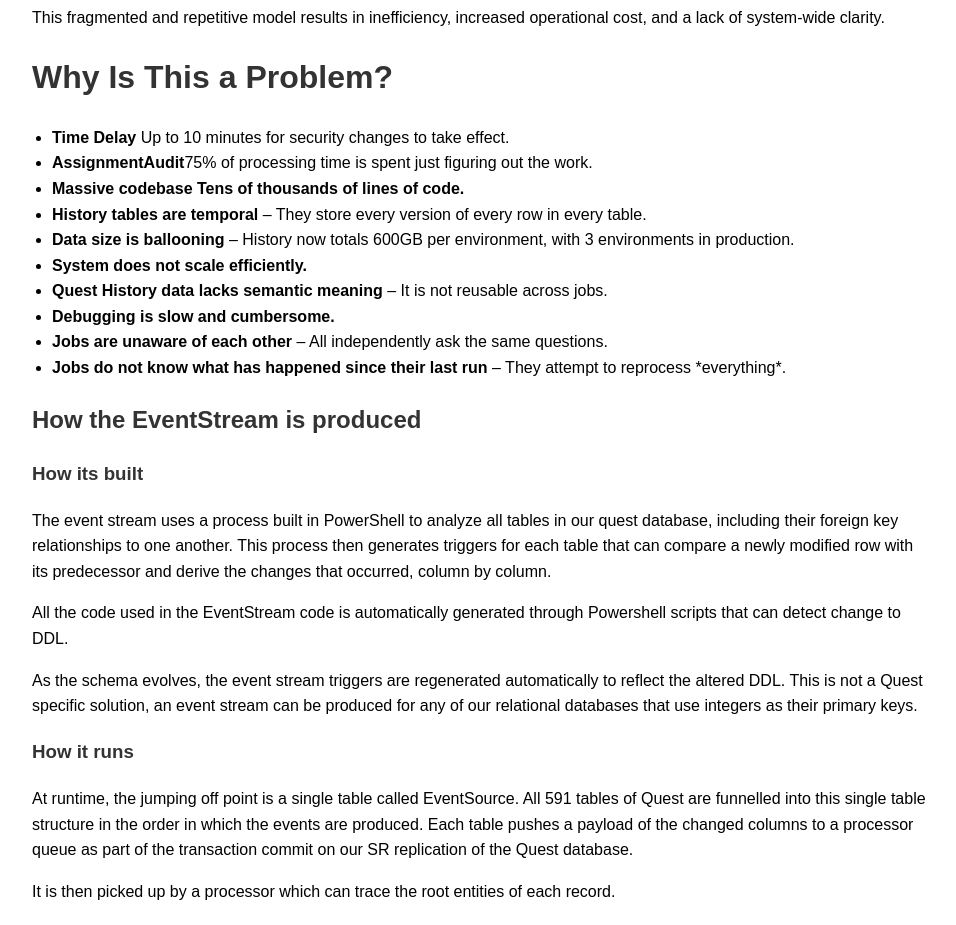
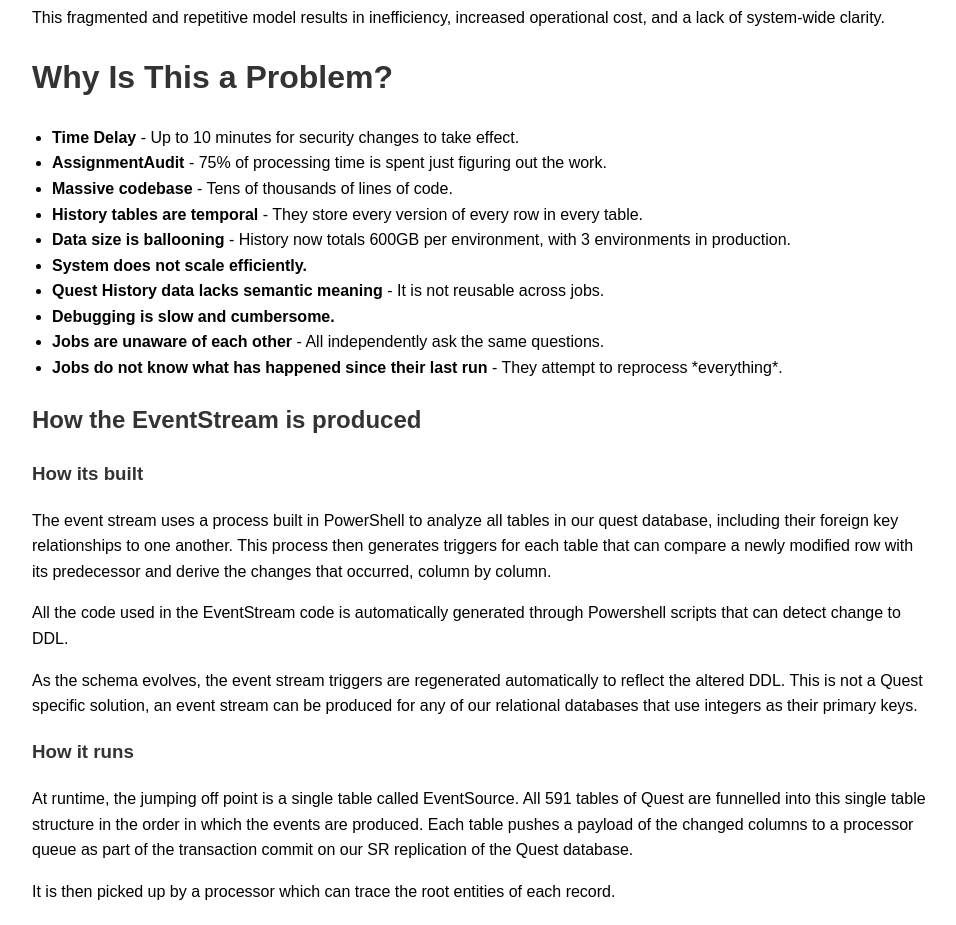
Before and after one commit to avandaleJohn/event-stream, a plain HTML site: page docs/index.html in a window 1280 px wide. Shown: the part 2880-3805 px from the top of the page, without its empty margins (8-964 px from the left). Drawn offline with Linux system fonts and the light colour scheme.

Commit message:
formatting

```diff
--- a/docs/index.html
+++ b/docs/index.html
@@ -123,16 +123,16 @@ We lack a unified, holistic approach to handling post-processing activities. The
     <h1>Why Is This a Problem?</h1>
 
   <ul>
-    <li><strong>Time Delay</strong> Up to 10 minutes for security changes to take effect.</li>
-    <li><strong>AssignmentAudit</strong>75% of processing time is spent just figuring out the work.</li>
-    <li><strong>Massive codebase  Tens of thousands of lines of code.</strong></li>
-    <li><strong>History tables are temporal</strong> – They store every version of every row in every table.</li>
-    <li><strong>Data size is ballooning</strong> – History now totals 600GB per environment, with 3 environments in production.</li>
+    <li><strong>Time Delay</strong> - Up to 10 minutes for security changes to take effect.</li>
+    <li><strong>AssignmentAudit</strong> - 75% of processing time is spent just figuring out the work.</li>
+    <li><strong>Massive codebase</strong> - Tens of thousands of lines of code.</li>
+    <li><strong>History tables are temporal</strong> - They store every version of every row in every table.</li>
+    <li><strong>Data size is ballooning</strong> - History now totals 600GB per environment, with 3 environments in production.</li>
     <li><strong>System does not scale efficiently.</strong></li>
-    <li><strong>Quest History data lacks semantic meaning</strong> – It is not reusable across jobs.</li>
+    <li><strong>Quest History data lacks semantic meaning</strong> - It is not reusable across jobs.</li>
     <li><strong>Debugging is slow and cumbersome.</strong></li>
-    <li><strong>Jobs are unaware of each other </strong> – All independently ask the same questions.</li>
-    <li><strong>Jobs do not know what has happened since their last run </strong>– They attempt to reprocess *everything*.</li>
+    <li><strong>Jobs are unaware of each other </strong> - All independently ask the same questions.</li>
+    <li><strong>Jobs do not know what has happened since their last run </strong> - They attempt to reprocess *everything*.</li>
   </ul>
 
 <h2>How the EventStream is produced</h2>
```
